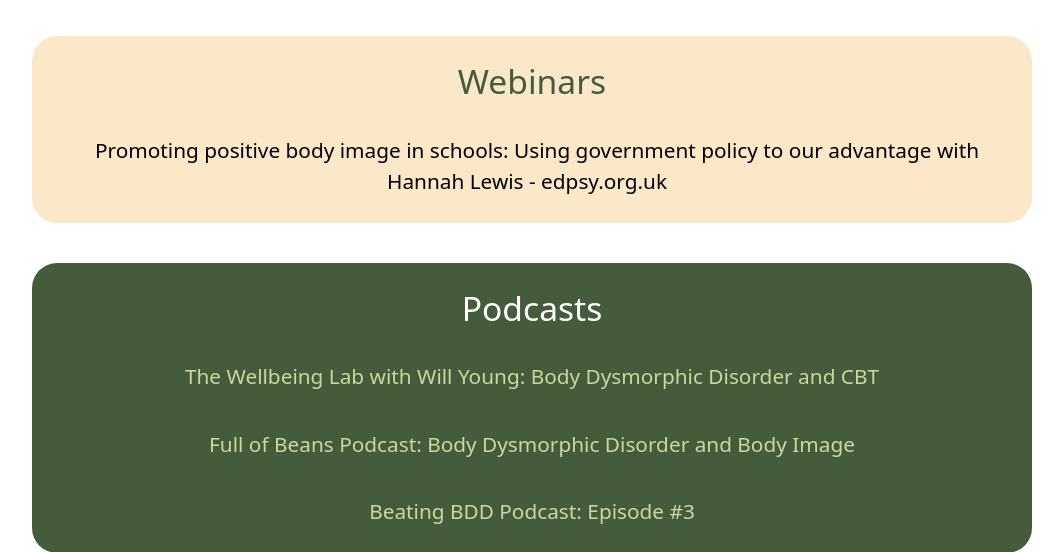
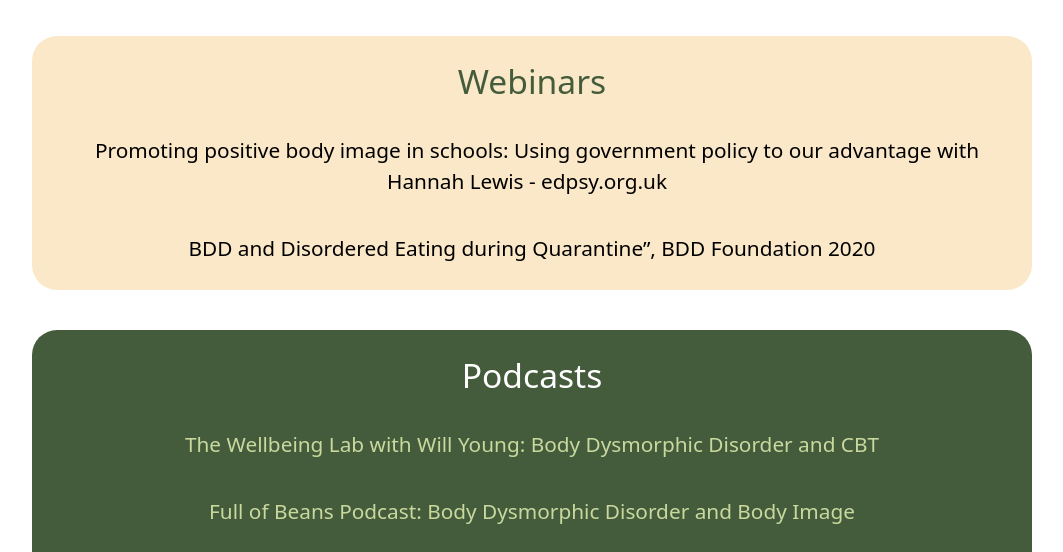
Before and after one commit to davidr49/body-image-study, a Flask app: page /further_work in a window 1280 px wide. Shown: the part 2099-2651 px from the top of the page, without its empty margins (108-1171 px from the left). Run offline with Flask 2, Linux system fonts and the light colour scheme; some libraries are stand-ins or nearby versions.

Commit message:
Webinar added

```diff
--- a/templates/further-work.html
+++ b/templates/further-work.html
@@ -133,6 +133,7 @@ BDD Foundation’s International Conference, 2021. Harnessing peer support from
     <h1>Webinars</h1>
     <p><a href="https://edpsy.org.uk/event/promoting-positive-body-image-in-schools-using-government-policy-to-our-advantage-with-hannah-lewis-10-20/">Promoting positive body image in schools: Using government policy to our advantage with Hannah Lewis - edpsy.org.uk
 </a></p>
+      <p><a href="https://youtu.be/AwU3u1F8L8U">BDD and Disordered Eating during Quarantine”, BDD Foundation 2020</a></p>
     </div>
     </div>
 </section>
```
